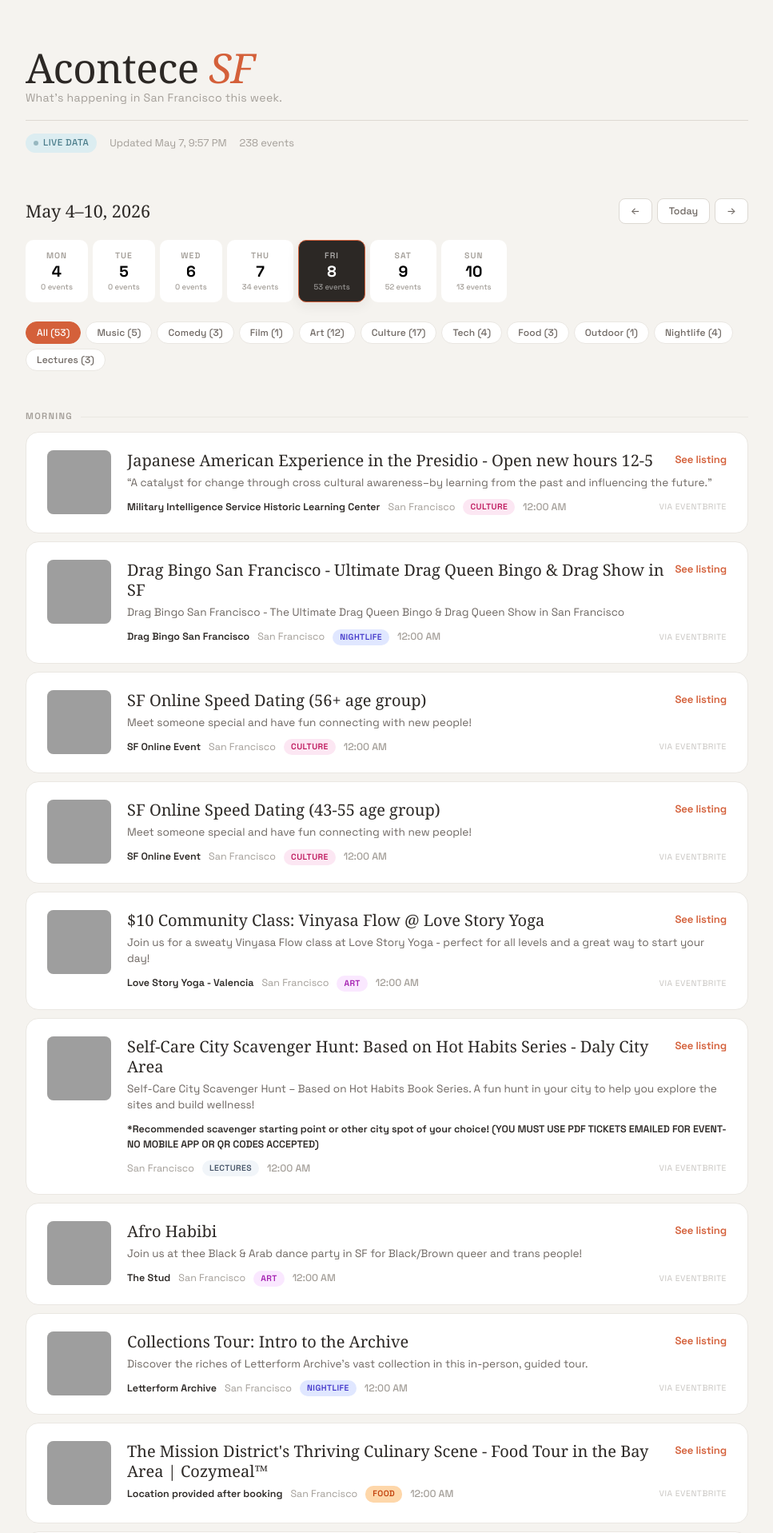
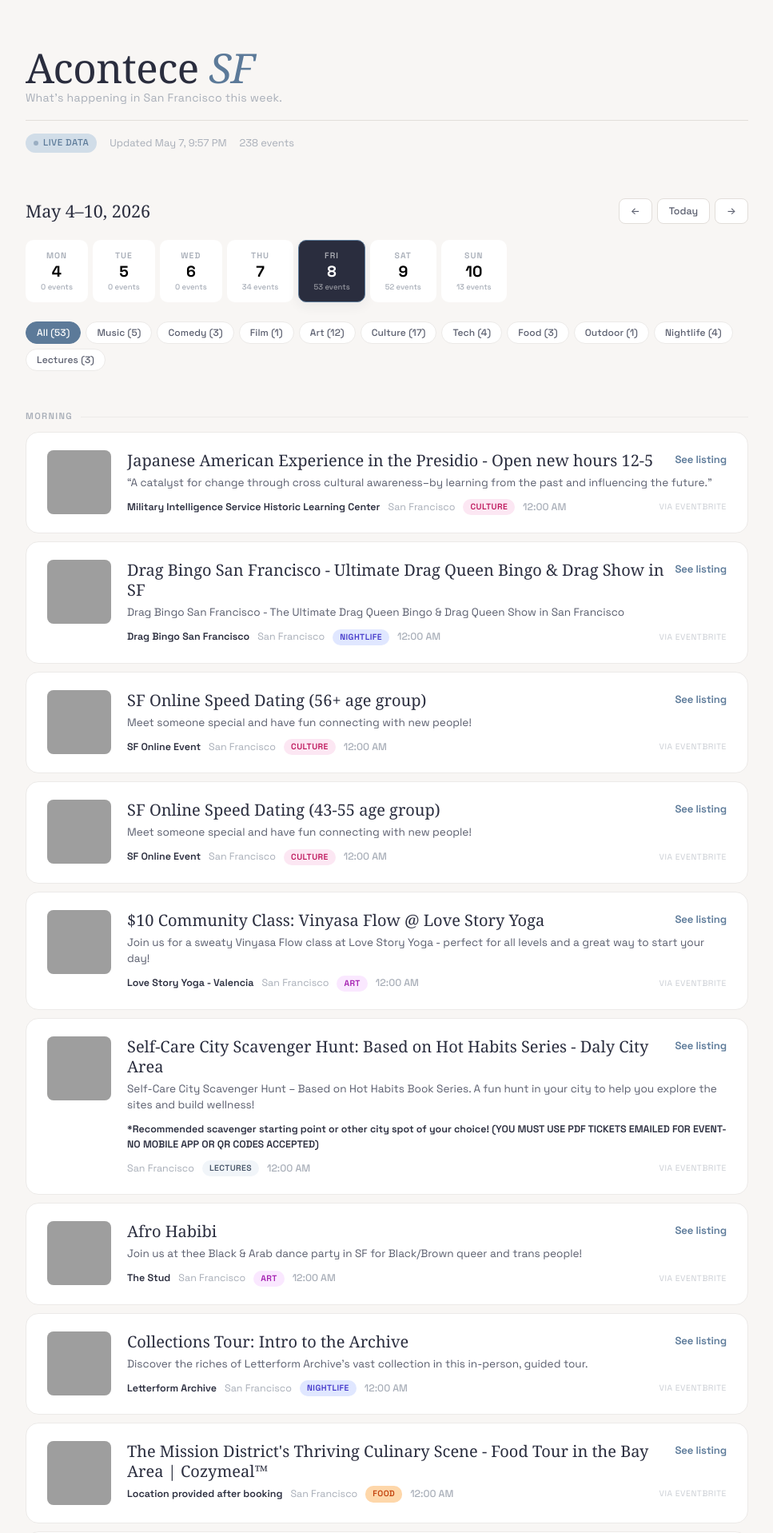
Before and after one commit to muditgoyal/muditgoyal.github.io, a Jekyll site: the page sf-events/index.html, which Jekyll copies as it is, in a window 1280 px wide. Shown: the top 1917 px of the page at 80% size, without its empty margins (156-1123 px from the left). Built offline with Jekyll 4.4.1, drawn with Linux system fonts in a browser that asks for light colours; some web fonts are replaced; grey boxes are pictures that could not be loaded.

Commit message:
Switch color palette from Claude-orange to Slate Blue + Blush
- Background: soft blush-cream (#f8f6f4)
- Text: dark slate (#2a2d3e)
- Accent: dusty blue (#5c7a99)
- Secondary: blue-grey (#5a5e6e)
- Applied consistently across homepage and events page

Co-Authored-By: Claude Opus 4.6 (1M context) <noreply@anthropic.com>

```diff
--- a/assets/new.scss
+++ b/assets/new.scss
@@ -2,17 +2,17 @@
 ---
 
 // ── Variables ──
-$bg: #f5f3ef;
-$bg-warm: #eae7e0;
+$bg: #f8f6f4;
+$bg-warm: #eeecea;
 $bg-card: #ffffff;
-$text: #2c2825;
-$text-secondary: #6e6762;
-$text-muted: #a39e98;
-$accent: #d4603a;
-$accent-dark: #b5492a;
-$accent-light: #f0c4b3;
-$border: #ddd9d3;
-$border-light: #eae7e2;
+$text: #2a2d3e;
+$text-secondary: #5a5e6e;
+$text-muted: #a8aeb8;
+$accent: #5c7a99;
+$accent-dark: #3e5f7e;
+$accent-light: #d1dde8;
+$border: #e2deda;
+$border-light: #eceae8;
 $font-serif: 'Instrument Serif', Georgia, serif;
 $font-sans: 'Space Grotesk', -apple-system, BlinkMacSystemFont, sans-serif;
 $radius: 12px;
@@ -108,8 +108,8 @@ img { max-width: 100%; }
     font-weight: 600;
     text-transform: uppercase;
     letter-spacing: 0.06em;
-    background: #d1fae5;
-    color: #047857;
+    background: $accent-light;
+    color: $accent-dark;
   }
 
   .dot-sep {
--- a/sf-events/index.html
+++ b/sf-events/index.html
@@ -10,23 +10,23 @@
   <link href="https://fonts.googleapis.com/css2?family=Instrument+Serif:ital@0;1&family=Space+Grotesk:wght@300;400;500;600;700&display=swap" rel="stylesheet">
   <style>
     :root {
-      --bg: #f5f3ef;
-      --bg-warm: #eae7e0;
+      --bg: #f8f6f4;
+      --bg-warm: #eeecea;
       --bg-card: #ffffff;
-      --text: #2c2825;
-      --text-secondary: #6e6762;
-      --text-muted: #a39e98;
-      --accent: #d4603a;
-      --accent-light: #f0c4b3;
-      --accent-dark: #b5492a;
-      --pacific: #4a7c8a;
-      --pacific-light: #dcedf1;
-      --border: #ddd9d3;
-      --border-light: #eae7e2;
-      --tag-bg: #f0ede8;
-      --shadow-sm: 0 1px 2px rgba(44,40,37,0.04);
-      --shadow-md: 0 4px 16px rgba(44,40,37,0.08);
-      --shadow-lg: 0 8px 32px rgba(44,40,37,0.12);
+      --text: #2a2d3e;
+      --text-secondary: #5a5e6e;
+      --text-muted: #a8aeb8;
+      --accent: #5c7a99;
+      --accent-light: #d1dde8;
+      --accent-dark: #3e5f7e;
+      --pacific: #5c7a99;
+      --pacific-light: #d1dde8;
+      --border: #e2deda;
+      --border-light: #eceae8;
+      --tag-bg: #eeecea;
+      --shadow-sm: 0 1px 2px rgba(42,45,62,0.04);
+      --shadow-md: 0 4px 16px rgba(42,45,62,0.07);
+      --shadow-lg: 0 8px 32px rgba(42,45,62,0.1);
       --radius: 10px;
       --radius-lg: 16px;
       --font-serif: 'Instrument Serif', Georgia, serif;
```
